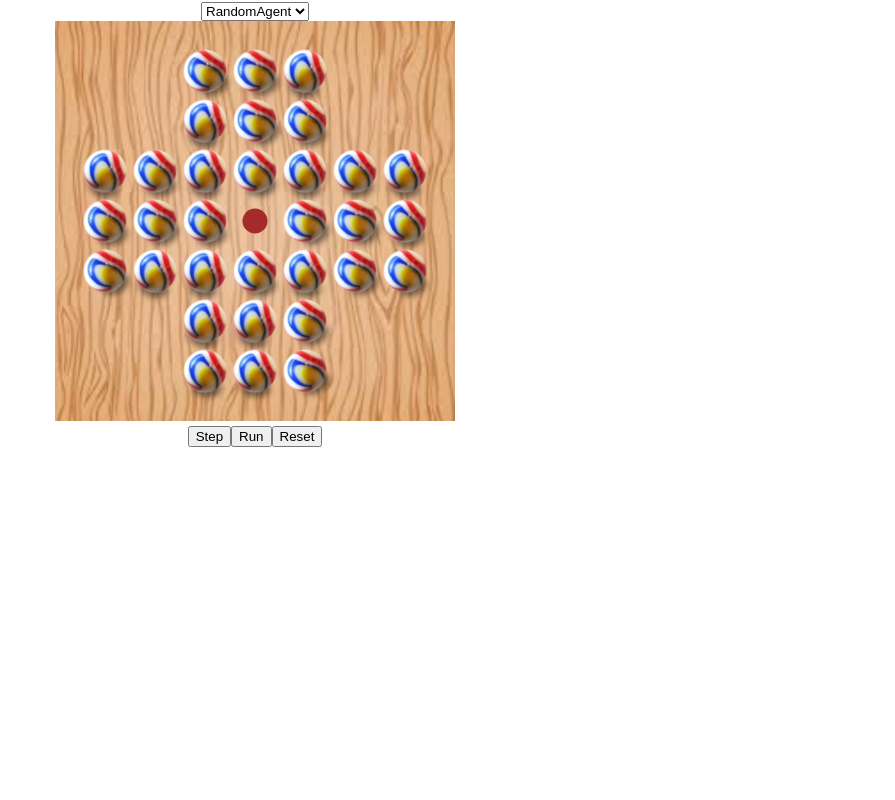
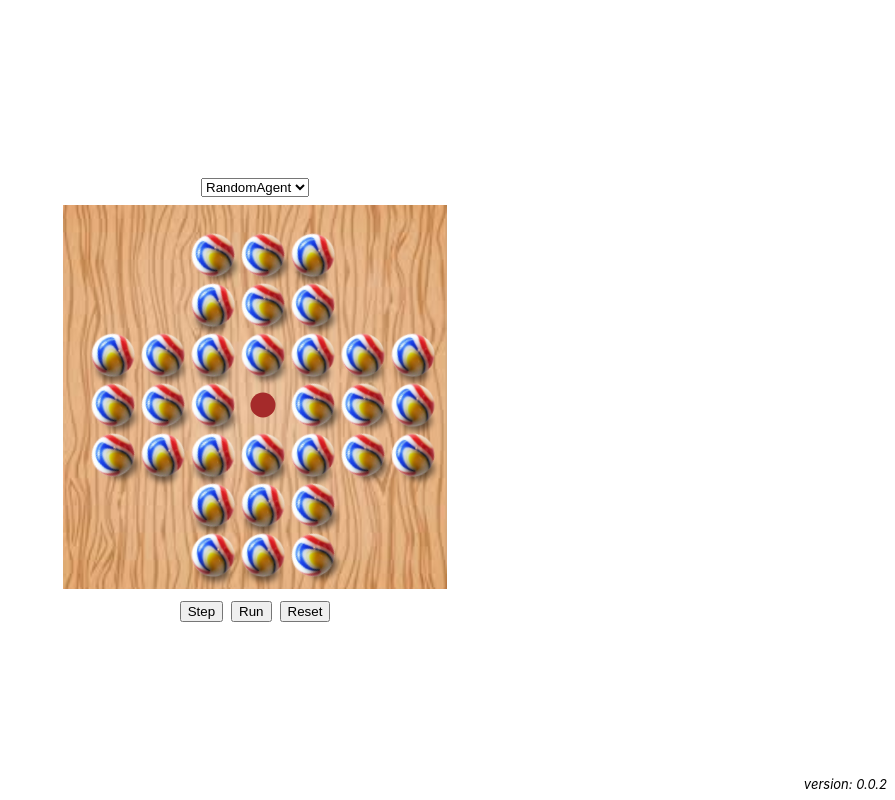
Before and after one commit to taylorjg/solitaire-rl-web, a React (Create React App) app: page / in a window 1280 px wide. Shown: the whole page, without its empty margins (385-1280 px from the left). Built offline with nearby package versions, Linux system fonts and the light colour scheme.

Commit message:
Show version info, improve visual layout

```diff
--- a/package.json
+++ b/package.json
@@ -1,6 +1,6 @@
 {
   "name": "solitaire-rl-web",
-  "version": "0.1.0",
+  "version": "0.0.2",
   "private": true,
   "dependencies": {
     "@tensorflow/tfjs": "^2.7.0",
--- a/src/App.css
+++ b/src/App.css
@@ -1,38 +1,30 @@
-.App {
-  text-align: center;
+body {
+  margin: 0;
+  padding: 0;
 }
 
-.App-logo {
-  height: 40vmin;
-  pointer-events: none;
+.version {
+  bottom: .5rem;
+  font-size: small;
+  font-style: italic;
+  position: absolute;
+  right: .5rem;
 }
 
-@media (prefers-reduced-motion: no-preference) {
-  .App-logo {
-    animation: App-logo-spin infinite 20s linear;
-  }
+.outer {
+  align-items: center;
+  display: flex;
+  justify-content: center;
+  height: 100vh;
+  width: 100vw;
 }
 
-.App-header {
-  background-color: #282c34;
-  min-height: 100vh;
+.middle {
   display: flex;
   flex-direction: column;
-  align-items: center;
-  justify-content: center;
-  font-size: calc(10px + 2vmin);
-  color: white;
 }
 
-.App-link {
-  color: #61dafb;
+.board-controls-above {
+  display: flex;
+  justify-content: center;
 }
-
-@keyframes App-logo-spin {
-  from {
-    transform: rotate(0deg);
-  }
-  to {
-    transform: rotate(360deg);
-  }
-}
--- a/src/App.js
+++ b/src/App.js
@@ -1,6 +1,7 @@
 import { useEffect, useState } from 'react'
 import AutoPlayBoard from './AutoPlayBoard'
 import * as rl from './solitaire-rl'
+import { version } from '../package.json'
 import './App.css'
 
 const modelPath = '/models/model.json'
@@ -28,13 +29,20 @@ function App() {
   }
 
   return (
-    <div className="App">
+    <>
+      <div className="version">version:&nbsp;<span>{version}</span></div>
+      <div className="outer">
+        <div className="middle">
+          <div className="board-controls-above">
             <select onChange={e => changeAgent(e.target.value)}>
               <option value="randomAgent">RandomAgent</option>
               <option value="trainedAgent">TrainedAgent</option>
             </select>
+          </div>
           <AutoPlayBoard agent={agent} />
         </div>
+      </div>
+    </>
   )
 }
 
--- a/src/AutoPlayBoard.js
+++ b/src/AutoPlayBoard.js
@@ -37,10 +37,10 @@ const AutoPlayBoard = ({ agent }) => {
   }
 
   return (
-    <div>
+    <>
       <Board entries={entries} />
       <AutoPlayBoardControls agent={agent} onStep={onStep} onRun={onRun} onReset={onReset} />
-    </div>
+    </>
   )
 }
 
--- /dev/null
+++ b/src/AutoPlayBoardControls.css
@@ -0,0 +1,8 @@
+.board-controls-below {
+  display: flex;
+  justify-content: center;
+}
+
+.board-controls-below * {
+  margin: 0 .25rem;
+}
--- a/src/AutoPlayBoardControls.js
+++ b/src/AutoPlayBoardControls.js
@@ -1,8 +1,9 @@
 import PropTypes from 'prop-types'
+import './AutoPlayBoardControls.css'
 
 const AutoPlayBoardControls = ({ agent, onStep, onRun, onReset }) => {
   return (
-    <div>
+    <div className="board-controls-below">
       <button type="button" disabled={agent === null || agent.done} onClick={onStep}>Step</button>
       <button type="button" disabled={agent === null || agent.done} onClick={onRun}>Run</button>
       <button type="button" disabled={agent === null} onClick={onReset}>Reset</button>
--- a/src/Board.css
+++ b/src/Board.css
@@ -1,6 +1,8 @@
 .board {
-  height: 400px;
-  width: 400px;
+  box-sizing: border-box;
+  height: min(100vh, 100vw, 400px);
+  padding: .5rem;
+  width: min(100vh, 100vw, 400px);
 }
 
 .board-background {
```
Also changed, not shown: src/logo.svg (deleted), 1 other file (tests, documents, lock files or other folders). Lines whose indentation alone changed are shown as unchanged.
